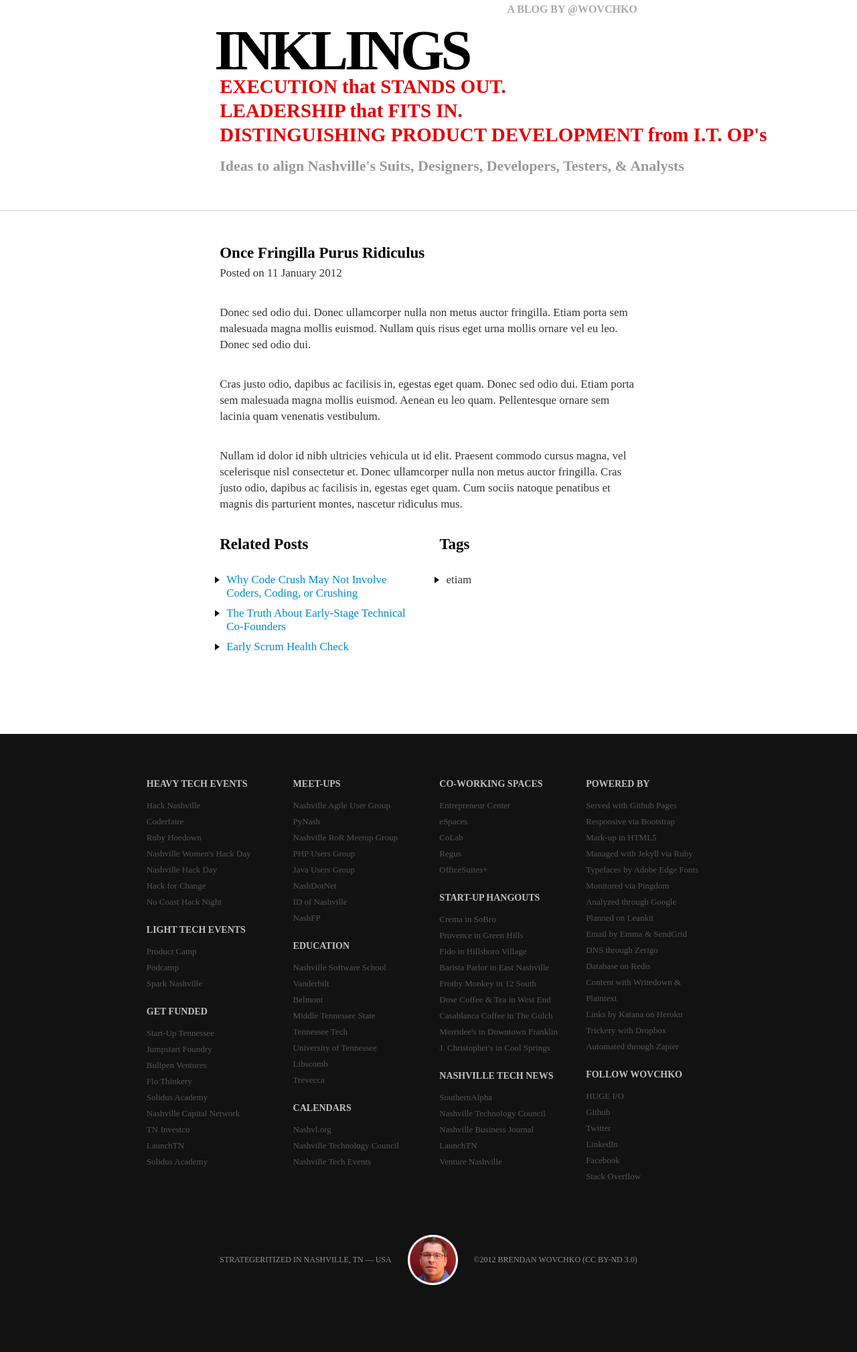
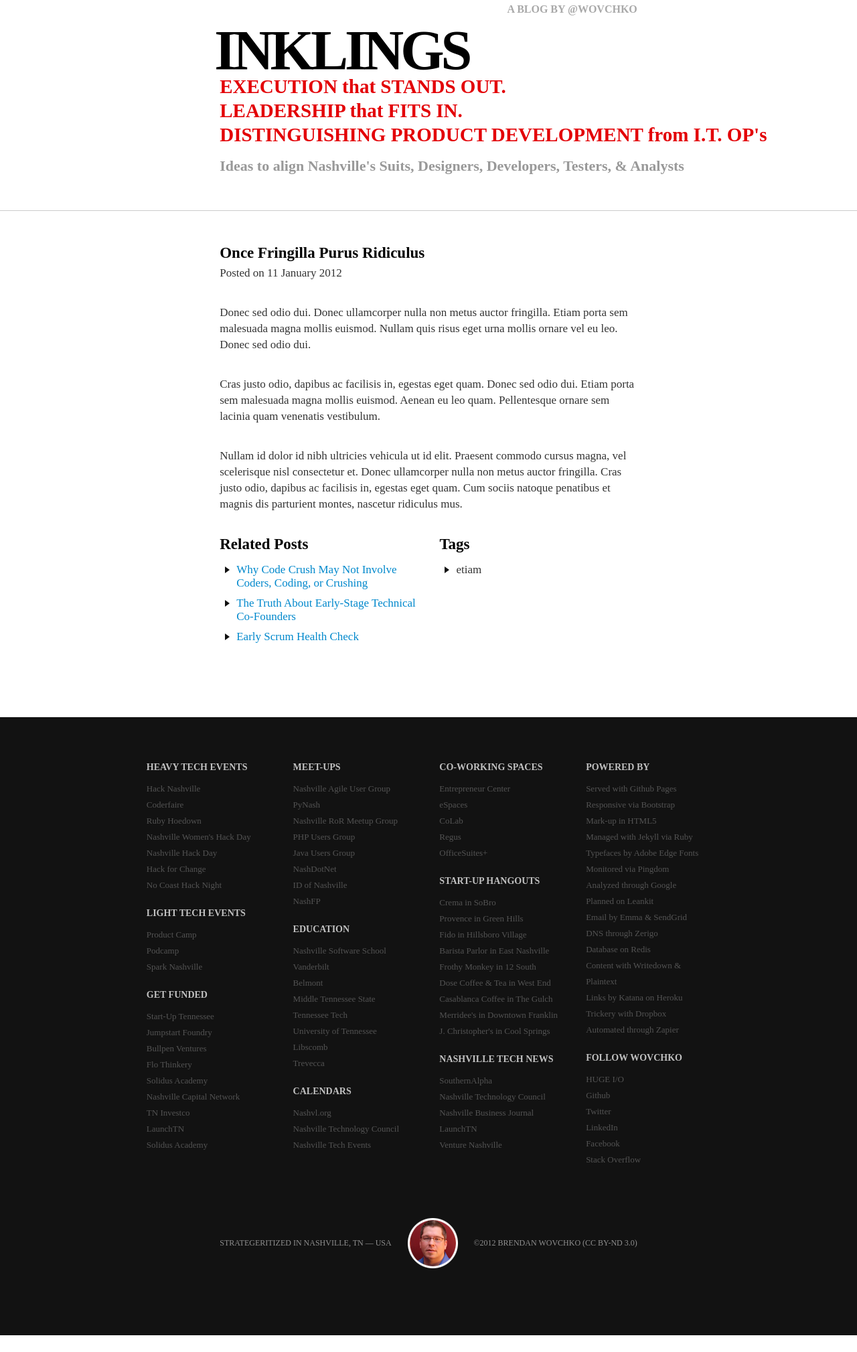
Before and after one commit to wovchko/inklings, a Jekyll site: the page built from _posts/2012-01-11-once-fringilla-purus-ridiculus.md, in a window 1280 px wide. Shown: the whole page at 67% size. Built offline with Jekyll 4.4.1, drawn with Linux system fonts in a browser that asks for light colours; Markdown is read by kramdown in place of the engine named in the settings; after the commit the page ends 1994 px from its top, so only the background shows below that.

Commit message:
Add styles

```diff
--- a/css/bootstrap_custom.css
+++ b/css/bootstrap_custom.css
@@ -794,8 +794,6 @@ h4 a:hover {
 .recent ul {
     font-family: marvel, serif;
     font-size: 17px;
-    margin: 20px 0;
-    padding: 0 10px;
     list-style: none;
 }
 .recent li:before {
```
